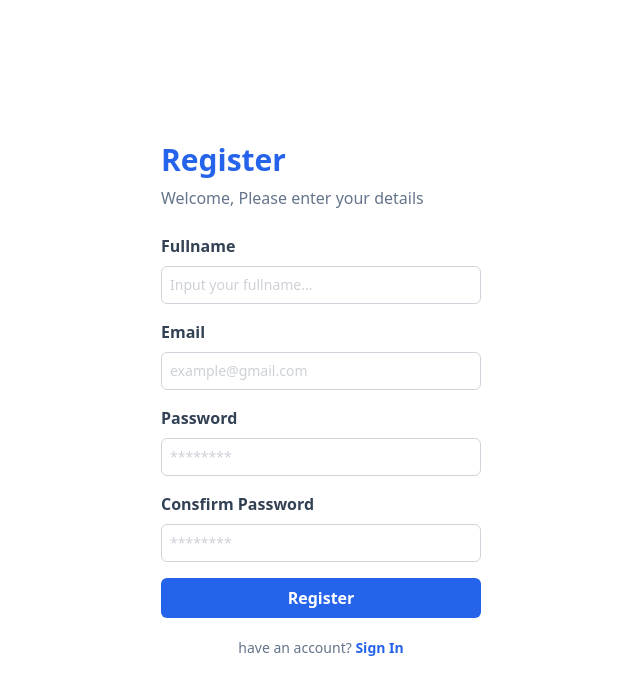
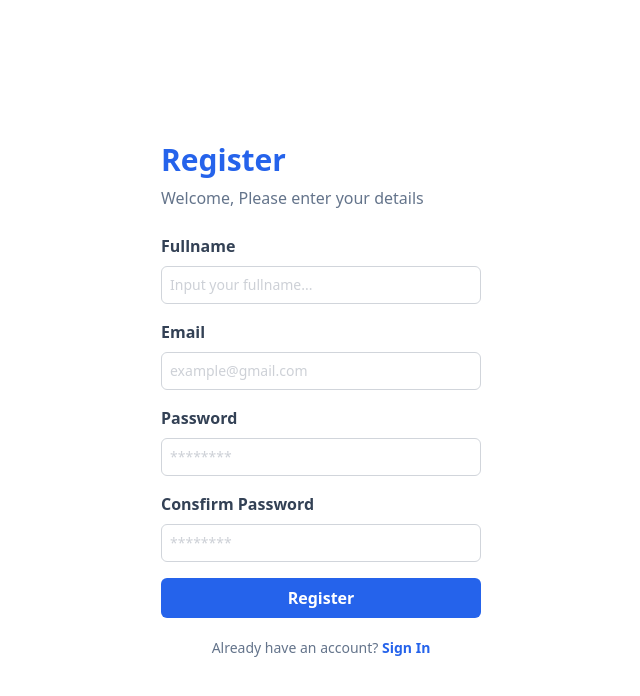
Before and after one commit to azkbrqlna/react-app, a React (Vite) app: page /register in a window 1280 px wide. Shown: the top 696 px of the page, without its empty margins (319-959 px from the left). Built offline with nearby package versions, Linux system fonts and the light colour scheme.

Commit message:
refact: conditional rendering

```diff
--- a/src/components/layouts/AuthLayout.jsx
+++ b/src/components/layouts/AuthLayout.jsx
@@ -1,6 +1,8 @@
+import { Link } from "react-router-dom";
+
 const AuthLayout = (props) => {
   // eslint-disable-next-line react/prop-types
-  const { children, title } = props;
+  const { children, title, type } = props;
   return (
     <div className="flex justify-center min-h-screen items-center">
       <div className="w-full max-w-xs">
@@ -9,6 +11,23 @@
           Welcome, Please enter your details
         </p>
         {children}
+        <p className="text-slate-500 mt-5 text-sm text-center">
+          {/* conditional rendering */}
+          {/* ternanry digunakan jika ada dua conditional saja */}
+          {type === "login"
+            ? "Don't have an account? "
+            : "Already have an account? "}
+          {type === "login" && (
+            <Link to="/register" className="text-blue-600 font-bold">
+              Sign Up
+            </Link>
+          )}
+          {type === "register" && (
+            <Link to="/login" className="text-blue-600 font-bold">
+              Sign In
+            </Link>
+          )}
+        </p>
       </div>
     </div>
   );
--- a/src/pages/login.jsx
+++ b/src/pages/login.jsx
@@ -1,17 +1,10 @@
-import { Link } from "react-router-dom";
 import FormLogin from "../components/fragments/FormLogin";
 import AuthLayout from "../components/layouts/AuthLayout";
 
 const LoginPage = () => {
   return (
-    <AuthLayout title="Login">
+    <AuthLayout title="Login" type="login">
       <FormLogin />
-      <p className="text-slate-500 mt-5 text-sm text-center">
-        Don&apos;t have an account?{" "}
-        <Link to="/register" className="text-blue-600 font-bold">
-          Sign Up
-        </Link>
-      </p>
     </AuthLayout>
   );
 };
--- a/src/pages/register.jsx
+++ b/src/pages/register.jsx
@@ -1,17 +1,10 @@
-import { Link } from "react-router-dom";
 import FormRegister from "../components/fragments/FormRegister";
 import AuthLayout from "../components/layouts/AuthLayout";
 
 const RegisterPage = () => {
   return (
-    <AuthLayout title="Register">
+    <AuthLayout title="Register" type="register">
       <FormRegister />
-      <p className="text-slate-500 mt-5 text-sm text-center">
-        have an account?{" "}
-        <Link to="/login" className="text-blue-600 font-bold">
-          Sign In
-        </Link>
-      </p>
     </AuthLayout>
   );
 };
```
